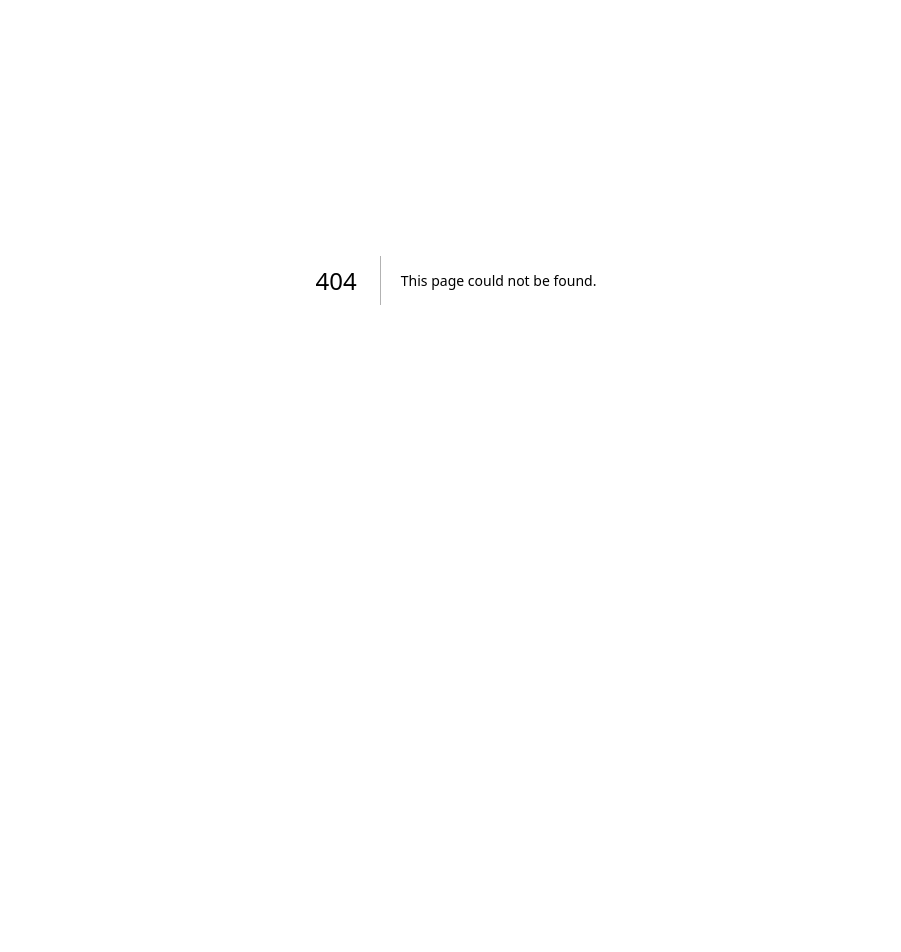
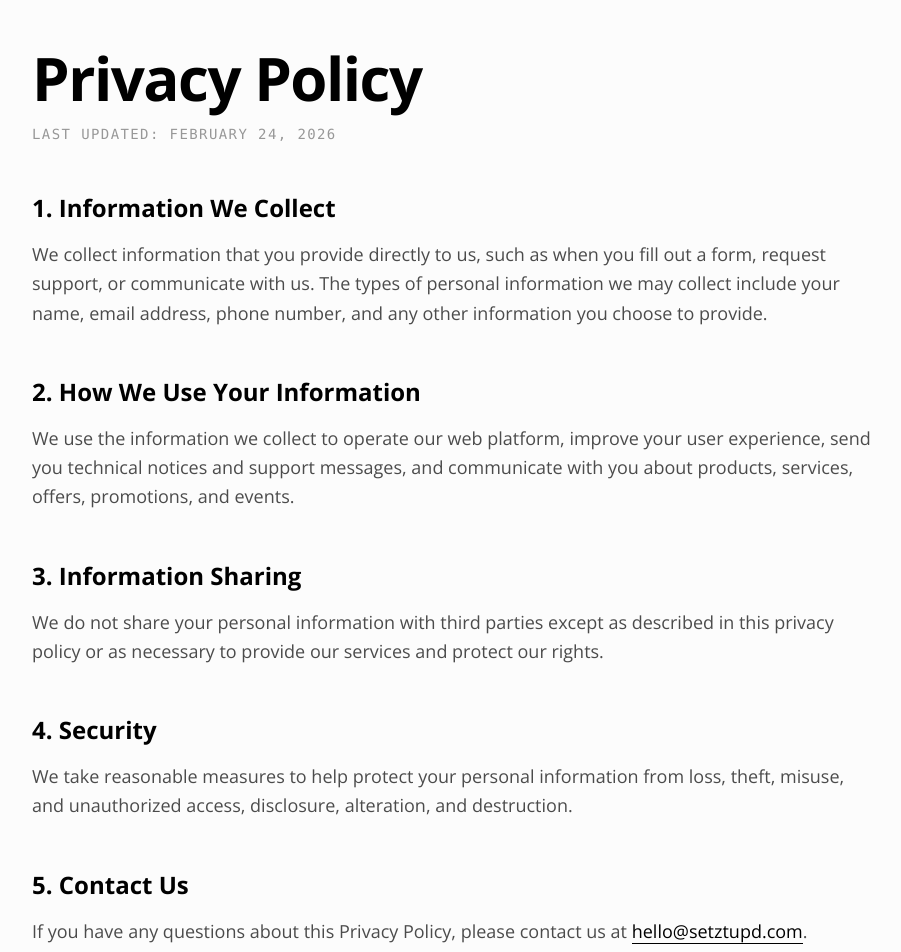
Before and after one commit to wasimfaiz/agency-website-2, a Next.js app: page /privacy in a window 1280 px wide. Before the commit this address had no page. Shown: the part 120-1072 px from the top of the page, without its empty margins (184-1085 px from the left). Before the commit the page ends 800 px from the top, so only its background shows below. Built offline with nearby package versions, Linux system fonts and the light colour scheme; a web font is replaced by a local one.

Commit message:
added privay page

```diff
--- /dev/null
+++ b/src/app/privacy/page.tsx
@@ -0,0 +1,56 @@
+import Navbar from "../../components/Navbar";
+import Footer from "../../components/Footer";
+
+export default function PrivacyPage() {
+  return (
+    <div className="bg-[#FCFCFC] text-black font-sans min-h-screen flex flex-col selection:bg-black/20">
+      <Navbar forceDarkAtTop={true} />
+
+      <main className="flex-1 max-w-4xl mx-auto px-6 pt-32 pb-20 mt-10 w-full">
+        <h1 className="text-4xl md:text-6xl font-heading font-bold mb-4 tracking-tight">Privacy Policy</h1>
+        <p className="text-sm font-mono text-black/40 uppercase tracking-widest mb-12">Last Updated: February 24, 2026</p>
+
+        <div className="space-y-12 text-lg text-black/70 leading-relaxed font-light">
+
+          <section className="space-y-4">
+            <h2 className="text-2xl font-bold text-black font-heading tracking-normal">1. Information We Collect</h2>
+            <p>
+              We collect information that you provide directly to us, such as when you fill out a form, request support, or communicate with us. The types of personal information we may collect include your name, email address, phone number, and any other information you choose to provide.
+            </p>
+          </section>
+
+          <section className="space-y-4">
+            <h2 className="text-2xl font-bold text-black font-heading tracking-normal">2. How We Use Your Information</h2>
+            <p>
+              We use the information we collect to operate our web platform, improve your user experience, send you technical notices and support messages, and communicate with you about products, services, offers, promotions, and events.
+            </p>
+          </section>
+
+          <section className="space-y-4">
+            <h2 className="text-2xl font-bold text-black font-heading tracking-normal">3. Information Sharing</h2>
+            <p>
+              We do not share your personal information with third parties except as described in this privacy policy or as necessary to provide our services and protect our rights.
+            </p>
+          </section>
+
+          <section className="space-y-4">
+            <h2 className="text-2xl font-bold text-black font-heading tracking-normal">4. Security</h2>
+            <p>
+              We take reasonable measures to help protect your personal information from loss, theft, misuse, and unauthorized access, disclosure, alteration, and destruction.
+            </p>
+          </section>
+
+          <section className="space-y-4">
+            <h2 className="text-2xl font-bold text-black font-heading tracking-normal">5. Contact Us</h2>
+            <p>
+              If you have any questions about this Privacy Policy, please contact us at <a href="mailto:hello@setztupd.com" className="border-b border-black text-black hover:opacity-60 transition-opacity">hello@setztupd.com</a>.
+            </p>
+          </section>
+
+        </div>
+      </main>
+
+      <Footer />
+    </div>
+  );
+}
--- a/src/app/work/page.tsx
+++ b/src/app/work/page.tsx
@@ -16,7 +16,7 @@ const workStories = [
     description: "Language is the key to opportunity. Yastudy unlocks global education with a streamlined, digital-first learning platform.",
     narrative: "Navigating international admissions and language barriers is daunting. We built a unified ecosystem for Yastudy that combines immersive German language modules, IELTS prep, and automated consultancy workflows. The result? A 300% increase in successful university placements.",
     tags: ["EdTech", "E-Learning", "Platform"],
-    image: "/images/work-yastudy.jpg",
+    image: "/images/project1.png",
     color: "#fbbf24"
   },
   {
@@ -149,15 +149,29 @@ const StoryItem = ({ project, i }: { project: typeof workStories[0], i: number }
                                      <div className="w-3 h-3 rounded-full bg-amber-400" />
                                      <div className="w-3 h-3 rounded-full bg-green-400" />
                                  </div>
-                                 {/* Fake Content area */}
-                                 <div className="flex-1 p-8 flex flex-col gap-6 relative justify-center">
+                                 {/* Project Image Area with Fallback Fake UI */}
+                                 <div className="flex-1 w-full relative bg-white overflow-hidden">
+                                     {/* Fake UI fallback for projects without images */}
+                                     <div className="absolute inset-0 p-8 flex flex-col gap-6 justify-center bg-[#fdfdfd] z-0">
                                          <div className="w-3/4 h-6 rounded-lg bg-black/5" />
                                          <div className="w-1/2 h-3 rounded-md bg-black/5" />
                                          <div className="w-5/6 h-3 rounded-md bg-black/5" />
-
                                          <div className="mt-8 flex gap-4">
                                              <div className="w-12 h-12 rounded-full bg-black/5" />
                                              <div className="w-12 h-12 rounded-full bg-black/5" />
+                                         </div>
+                                     </div>
+                                     {/* Optional: The Actual Image */}
+                                     <div className="absolute inset-0 z-10 transition-transform duration-700 ease-out group-hover:scale-105">
+                                         <Image
+                                             src={project.image}
+                                             alt={project.title}
+                                             fill
+                                             className="object-cover object-top hover:object-center transition-all duration-1000"
+                                             onError={(e) => {
+                                                 e.currentTarget.style.display = 'none';
+                                             }}
+                                         />
                                      </div>
                                  </div>
                                  <div className="absolute -bottom-20 -right-20 w-48 h-48 rounded-full blur-3xl opacity-30 transition-colors duration-1000" style={{ backgroundColor: project.color }} />
@@ -298,7 +312,7 @@ export default function WorkPage() {
              initial={{ opacity: 0 }}
              animate={{ opacity: 1 }}
              transition={{ delay: 1.5, duration: 1 }}
-             className="relative mt-[5.5rem] flex items-center justify-center z-20 cursor-default"
+             className="relative mt-16 flex items-center justify-center z-20 cursor-default"
           >
               <motion.div
                   animate={{ rotate: 360 }}
--- a/src/components/Footer.tsx
+++ b/src/components/Footer.tsx
@@ -144,9 +144,9 @@ export default function Footer() {
           </div>
 
           <div className="flex items-center gap-4 text-[10px] uppercase tracking-[0.24em] text-black/45">
-            <a className="transition hover:text-black" href="#">
+            <Link className="transition hover:text-black" href="/privacy">
               Privacy
-            </a>
+            </Link>
             <a className="transition hover:text-black" href="#">
               Terms
             </a>
```
Lines whose indentation alone changed are shown as unchanged.
